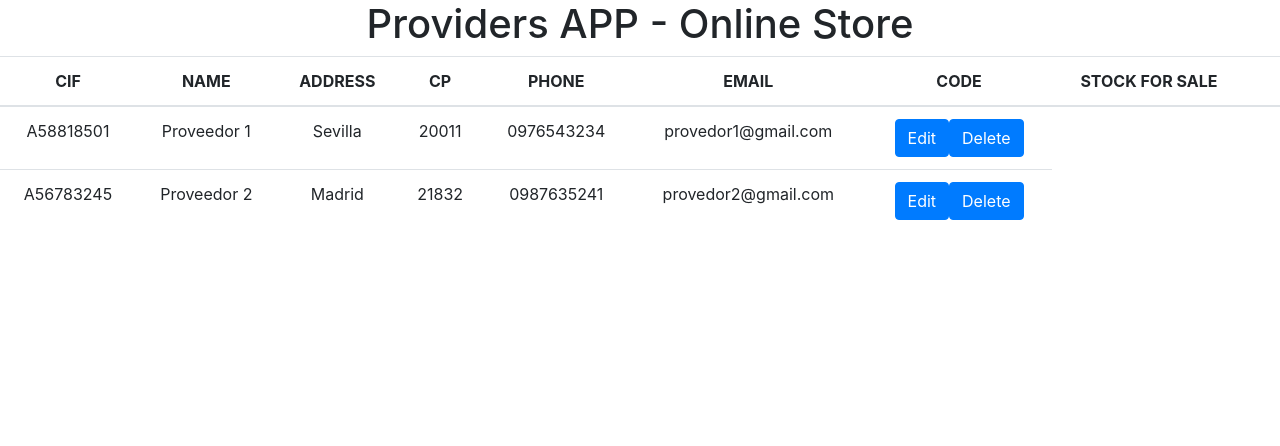
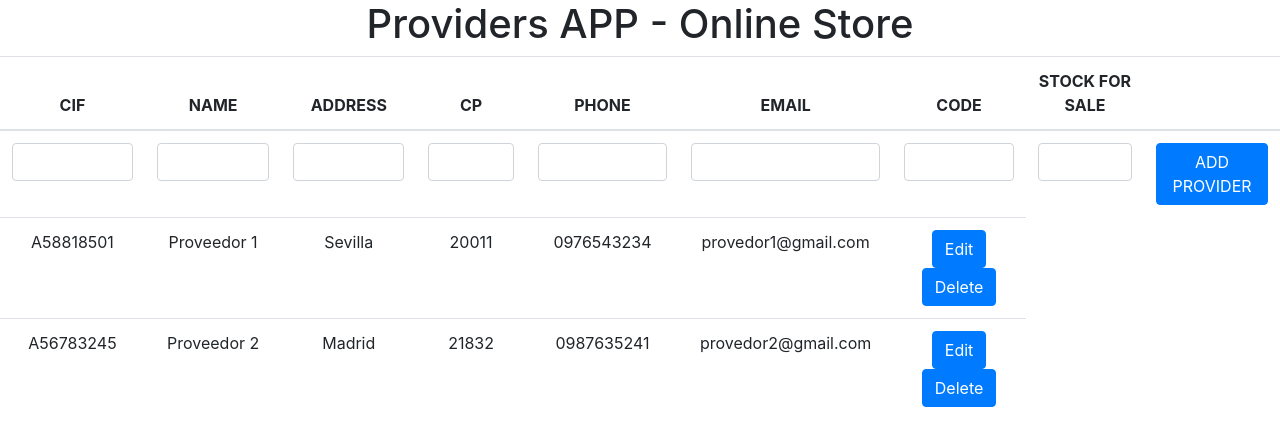
Before and after one commit to CAVA1611/front-providers-h, a React (Create React App) app: page / in a window 1280 px wide. Shown: the top 446 px of the page. Built offline with nearby package versions, Linux system fonts and the light colour scheme.

Commit message:
Added support for edit-delete-add Providers

```diff
--- /dev/null
+++ b/src/Alert.js
@@ -0,0 +1,16 @@
+function Alert({message, onClose}   ) {
+    if(message == null) {
+        return null;
+    }
+
+    return (
+        <div className="alert alert-warning alert-dismissable">
+            <strong>ERROR..!</strong> {message}
+            <button type="button" className="close" onClick={() => onClose()}>
+                <span>&times;</span>
+            </button>
+        </div>
+    )
+}
+
+export default Alert;
--- /dev/null
+++ b/src/EditProvider.js
@@ -0,0 +1,31 @@
+import { useState } from 'react';
+
+function EditProvider(props) {
+
+    const [cif, setCif] = useState(props.provider.cif);
+    const [name, setName] = useState(props.provider.name);
+    const [address, setAddress] = useState(props.provider.address);
+    const [cp, setCp] = useState(props.provider.cp);
+    const [phone, setPhone] = useState(props.provider.phone);
+    const [email, setEmail] = useState(props.provider.email);
+
+
+    return(
+        <tr>
+            <td><input className="form-control" nanme="cif" value={cif} onChange={(event) => setCif(event.target.value)} /></td>
+            <td><td><input className="form-control" nanme="name" value={name} onChange={(event) => setName(event.target.value)} /></td></td>
+            <td><td><input className="form-control" nanme="address" value={address} onChange={(event) => setAddress(event.target.value)} /></td></td>
+            <td><td><input className="form-control" nanme="cp" value={cp} onChange={(event) => setCp(event.target.value)} /></td></td>
+            <td><td><input className="form-control" nanme="phone" value={phone} onChange={(event) => setPhone(event.target.value)} /></td></td>
+            <td><td><input className="form-control" nanme="email" value={email} onChange={(event) => setEmail(event.target.value)} /></td></td>
+            <td>
+                <button className="btn btn-primary" onClick={() => props.onSave({cif: cif, name: name, address: address, cp:cp, phone: phone, email: email})}>Save</button>
+                <button className="btn btn-primary" onClick={() => props.onDelete(props.provider)}>Delete</button>
+            </td>
+
+        </tr>
+    )
+}
+
+
+export default EditProvider;
--- /dev/null
+++ b/src/EditableProvider.js
@@ -0,0 +1,25 @@
+import {useState} from 'react';
+import Provider from './Provider.js';
+import EditProvider from './EditProvider.js';
+
+
+function EdittableProvider(props) {
+    const[isEditing, setIsEditing] = useState(false);
+
+    function saveProvider(provider) {
+        const result = props.onEdit(provider);
+        if(result){
+            setIsEditing(false);
+        }
+    }
+
+    var providerRender;
+    if(isEditing){
+        providerRender = <EditProvider provider={props.provider} onDelete={props.onDelete} onSave={saveProvider}/>;
+    }else{
+        providerRender = <Provider provider={props.provider} onDelete={props.onDelete} onEdit={() => setIsEditing(true)}/>
+    }
+    return providerRender;
+}
+
+export default EdittableProvider;
--- /dev/null
+++ b/src/NewProvider.js
@@ -0,0 +1,55 @@
+import { useState } from "react";
+
+function NewProvider(props) {
+    const [cif, setCif] = useState('');
+    const [name, setName] = useState('');
+    const [address, setAddress] = useState('');
+    const [cp, setCp] = useState('');
+    const [phone, setPhone] = useState('');
+    const [email, setEmail] = useState('');
+    const [code, setCode] = useState('');
+    const [stock_sale, setStock_sale] = useState('');
+
+    function onClick() {
+        const newProvider ={
+            cif: cif,
+            name: name,
+            address: address,
+            cp: cp,
+            phone: phone,
+            email: email,
+            code: code,
+            stock_sale: stock_sale
+        };
+
+        const result = props.onAddProvider(newProvider);
+
+        if(result) {
+            setCif('');
+            setName('');
+            setAddress('');
+            setCp('');
+            setPhone('');
+            setEmail('');
+            setCode('');
+            setStock_sale('');
+        }
+
+    }
+
+    return(
+        <tr>
+            <td><input className="form-control" name="cif" value={cif} onChange={(event) => setCif(event.target.value)}/></td>
+            <td><input className="form-control" name="name" value={name} onChange={(event) => setName(event.target.value)}/></td>
+            <td><input className="form-control" name="address" value={address} onChange={(event) => setAddress(event.target.value)}/></td>
+            <td><input className="form-control" name="cp" value={cp} onChange={(event) => setCp(event.target.value)}/></td>
+            <td><input className="form-control" name="phone" value={phone} onChange={(event) => setPhone(event.target.value)}/></td>
+            <td><input className="form-control" name="email" value={email} onChange={(event) => setEmail(event.target.value)}/></td>
+            <td><input className="form-control" name="code" value={code} onChange={(event) => setCode(event.target.value)}/></td>
+            <td><input className="form-control" name="stock_sale" value={stock_sale} onChange={(event) => setStock_sale(event.target.value)}/></td>
+            <td><button className="btn btn-primary" onClick={onClick}>ADD PROVIDER</button></td>
+        </tr>
+    )
+}
+
+export default NewProvider;
--- a/src/Provider.js
+++ b/src/Provider.js
@@ -9,9 +9,10 @@ function Provider(props) {
             <td>{props.provider.phone}</td>
             <td>{props.provider.email}</td>
             <td>
-                <button className="btn btn-primary" >Edit</button>
-                <button className="btn btn-primary" >Delete</button>
+                <button className="btn btn-primary" onClick={() => props.onEdit(props.provider)}>Edit</button>
+                <button className="btn btn-primary" onClick={() => props.onDelete(props.provider)}>Delete</button>
             </td>
+
         </tr>
     )
 
--- a/src/Providers.js
+++ b/src/Providers.js
@@ -1,12 +1,84 @@
 
-import Provider from './Provider.js';
+import  EditableProvider from './EditableProvider.js';
+import { Fragment, useState } from 'react';
+import Alert from './Alert.js';
+import NewProvider from './NewProvider.js';
 
 function Providers(props) {
 
 
+    const [message, setMessage] = useState(null);
+    const [providers, setProviders] = useState(props.providers);
+
+    function onAlertClose() {
+        setMessage(null);
+    };
+
+    function onProviderDelete(provider) {
+        setProviders((prevProviders) => {
+            return prevProviders.filter((c) => c.name !== provider.name)
+        });
+    }
+
+
+    function validateProviderCIF(provider) {
+        if(provider.cif === ''){
+            setMessage('A CIF must be provided');
+            return false;
+        }
+
+        //if(providers.find(c => c.cif === provider.cif)){
+        //    setMessage('Duplicate CIF')
+        //    return false;
+        //}
+
+        return true;
+
+    }
+
+    function onProviderEdit(newProvider, oldProvider) {
+        const validation =  validateProviderCIF(newProvider);
+        if(! validation) {
+            return false;
+        }
+        if(newProvider.cif !== oldProvider.cif){
+            setMessage('Cannot change de CIF');
+            return false;
+        }
+
+        setProviders((prevProviders) => {
+            return prevProviders.map((c) => c.cif === oldProvider.cif ? newProvider : c);
+
+        });
+
+        return true;
+
+    }
+
+    function onAddProvider(provider) {
+
+        const validation = validateProviderCIF(provider);
+        if(! validation) {
+            return false;
+        }
+
+
+        setProviders((prevProviders) => {
+            if(! prevProviders.find(c => c.cif === provider.cif)){
+             return [...prevProviders, provider]
+            } else {
+                setMessage('Duplicate CIF')
+                return prevProviders;
+            }
+         });
+
+    }
+
 
 
     return(
+        <Fragment>
+            <Alert message={message} onClose={onAlertClose}/>
             <table className="table">
                 <thead>
                     <tr>
@@ -22,13 +94,13 @@ function Providers(props) {
                     </tr>
                 </thead>
                 <tbody>
-                    {
-                    props.providers.map((provider) =>
-                    <Provider key={provider.cif} provider={provider}/>)
-                    }
+                    <NewProvider onAddProvider={onAddProvider}/>
+                    {providers.map((provider) =>
+                        <EditableProvider key={provider.cif} provider={provider} onEdit={(newProvider) => onProviderEdit(newProvider, provider)} onDelete={onProviderDelete}/>
+                    )}
                 </tbody>
             </table>
-
+        </Fragment>
     )
 
 }
```
